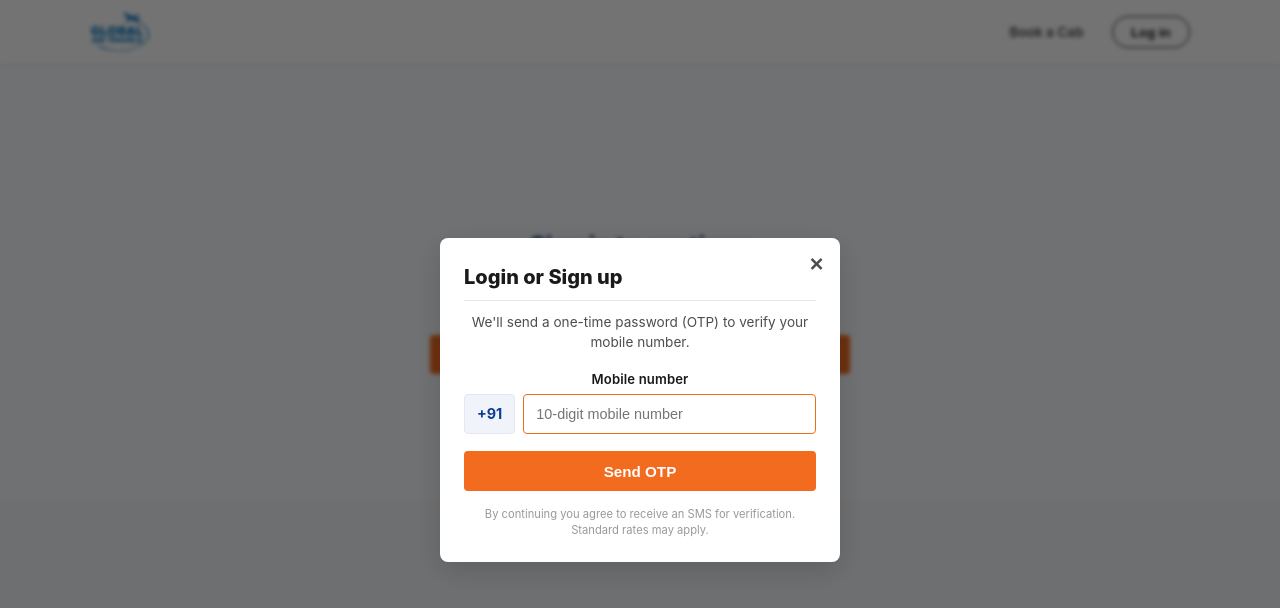
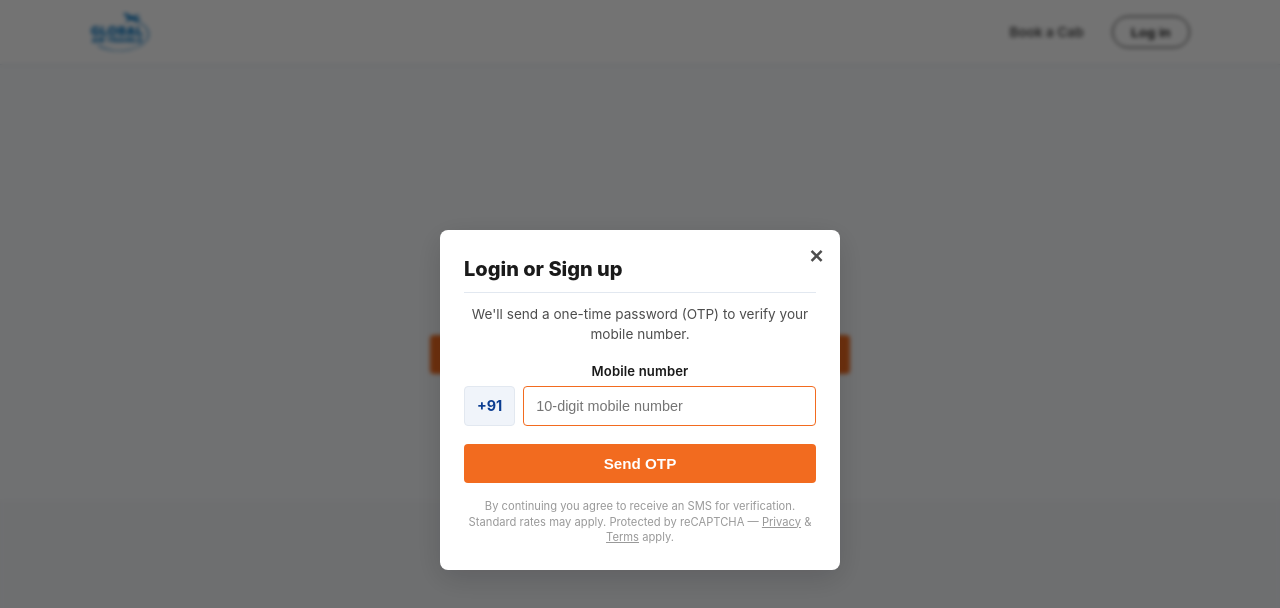
Before and after one commit to globalairtravels/cabs-website, a Next.js app: page /account in a window 1280 px wide. Both pictures are taken after a click on the button "Log in / Sign up". Shown: the top 608 px of the page. Built offline with nearby package versions, Linux system fonts and the light colour scheme; no server answers.

Commit message:
firebase code changes

```diff
--- a/src/app/globals.css
+++ b/src/app/globals.css
@@ -2492,6 +2492,15 @@ textarea.form-input {
   margin-top: 1rem;
   line-height: 1.4;
 }
+.auth-legal a {
+  color: var(--text-muted);
+  text-decoration: underline;
+}
+
+/* Hide the reCAPTCHA badge injected into body; legal notice in .auth-legal covers ToS requirement */
+.grecaptcha-badge {
+  visibility: hidden !important;
+}
 
 /* ----- Account chip + dropdown (desktop header) ----- */
 .account-menu {
--- a/src/components/auth/LoginModal.js
+++ b/src/components/auth/LoginModal.js
@@ -20,6 +20,7 @@ function friendlyError(err) {
   if (code.includes("too-many-requests")) return "Too many attempts. Please try again later.";
   if (code.includes("quota-exceeded")) return "SMS limit reached. Please try again later.";
   if (code.includes("missing-phone-number")) return "Please enter your mobile number.";
+  if (code.includes("operation-not-allowed")) return "Phone sign-in is not enabled. Please contact support.";
   return err?.message || "Something went wrong. Please try again.";
 }
 
@@ -203,7 +204,11 @@ export default function LoginModal({ onClose, onSuccess }) {
           <div id={RECAPTCHA_ID} />
 
           <p className="auth-legal">
-            By continuing you agree to receive an SMS for verification. Standard rates may apply.
+            By continuing you agree to receive an SMS for verification. Standard rates may apply.{" "}
+            Protected by reCAPTCHA &mdash;{" "}
+            <a href="https://policies.google.com/privacy" target="_blank" rel="noopener noreferrer">Privacy</a>
+            {" & "}
+            <a href="https://policies.google.com/terms" target="_blank" rel="noopener noreferrer">Terms</a> apply.
           </p>
         </div>
       </div>
```
